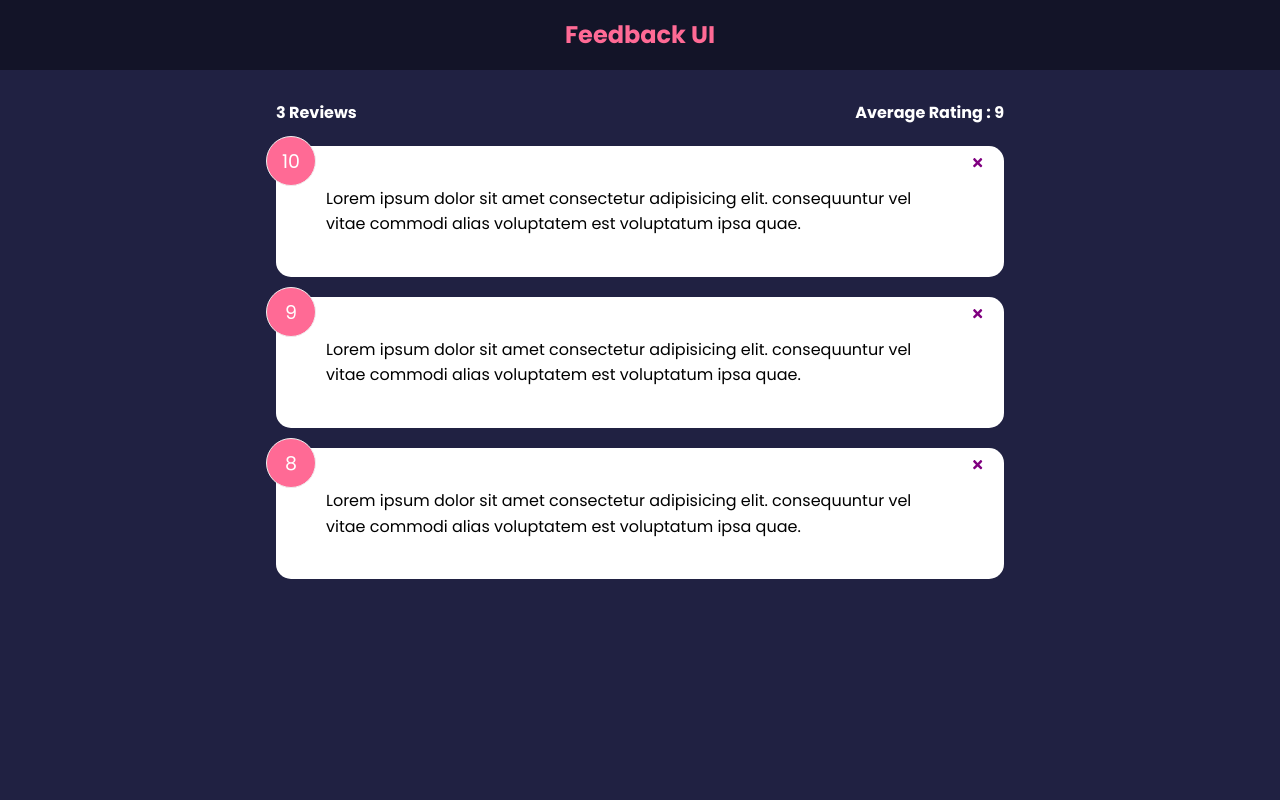
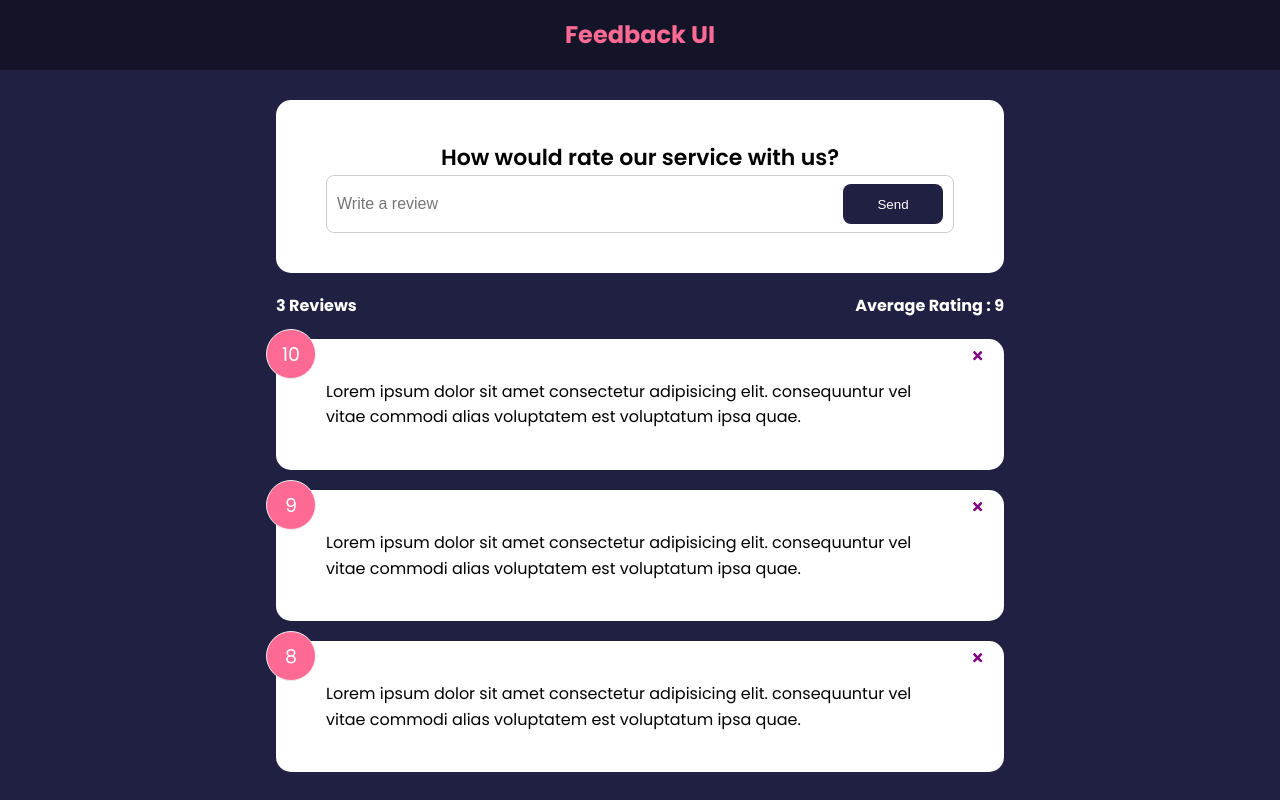
Before and after one commit to redwanizazz/feedback-app-react, a React (Create React App) app: page / in a window 1280 px wide. Built offline with nearby package versions, Linux system fonts and the light colour scheme.

Commit message:
Chapter 4 V2

```diff
--- a/src/App.js
+++ b/src/App.js
@@ -3,6 +3,7 @@ import Header from "./components/Header";
 import FeedbackList from "./components/FeedbackList";
 import FeedbackStats from './components/FeedbackStats';
 import FeedbackData from './data/feedbackData';
+import FeedbackForm from './components/FeedbackForm';
 
 function App() {
     const [feedback, setFeedback] = useState(FeedbackData)
@@ -17,6 +18,7 @@ function App() {
         <>
             <Header text="Feedback UI" bgColor="rgba(0, 0, 0, 0.4)" textColor="#ff6a95" />
             <div className="container">
+                <FeedbackForm />
                 <FeedbackStats feedback={feedback} />
                 <FeedbackList feedback={feedback} handleDelete={deleteFeedback} />
             </div>
--- /dev/null
+++ b/src/components/FeedbackForm.jsx
@@ -0,0 +1,26 @@
+import { useState } from "react";
+import Card from "./shared/Card";
+import Button from "./shared/Button";
+
+function FeedbackForm() {
+    const [text, setText] = useState('')
+
+    const handleTextChange = (e) => {
+        setText(e.target.value)
+    }
+
+  return (
+    <Card>
+      <form>
+        <h2>How would rate our service with us?</h2>
+        {/* @todo - ratinf select component */}
+        <div className="input-group">
+          <input onChange={handleTextChange} type="text" placeholder="Write a review" value={text} />
+          <Button type="submit" version='primary'> Send </Button>
+        </div>
+      </form>
+    </Card>
+  );
+}
+
+export default FeedbackForm;
--- /dev/null
+++ b/src/components/shared/Button.jsx
@@ -0,0 +1,24 @@
+import PropTypes from 'prop-types'
+
+function Button({ children, version, type, isDisabled }) {
+  return (
+    <button type={type} disabled={isDisabled} className={`btn btn-${version}`} >
+        {children}
+    </button>
+  )
+}
+
+Button.defaultProps = {
+    version: 'primary',
+    type: 'button',
+    isDisabled: false
+}
+
+Button.propTypes = {
+    children: PropTypes.node.isRequired,
+    version: PropTypes.string,
+    type: PropTypes.string,
+    isDisabled: PropTypes.bool,
+}
+
+export default Button
```
